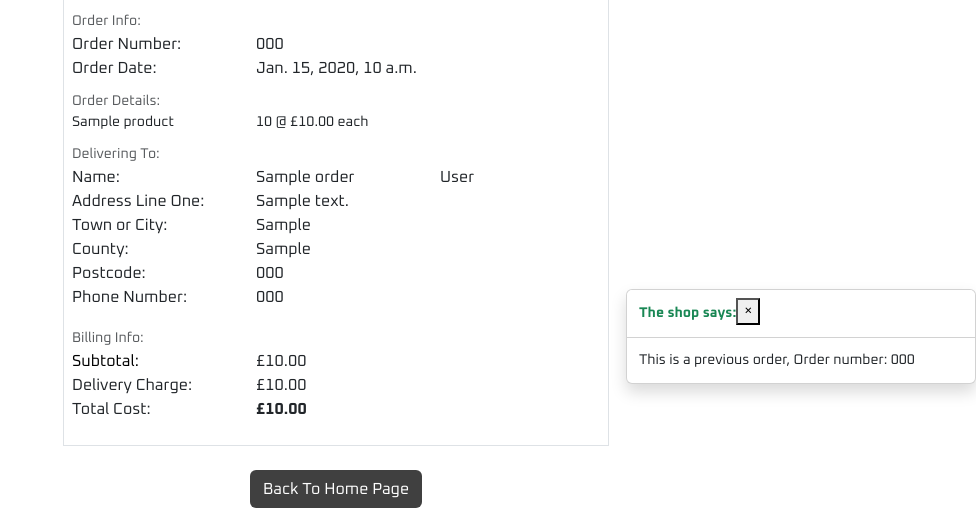
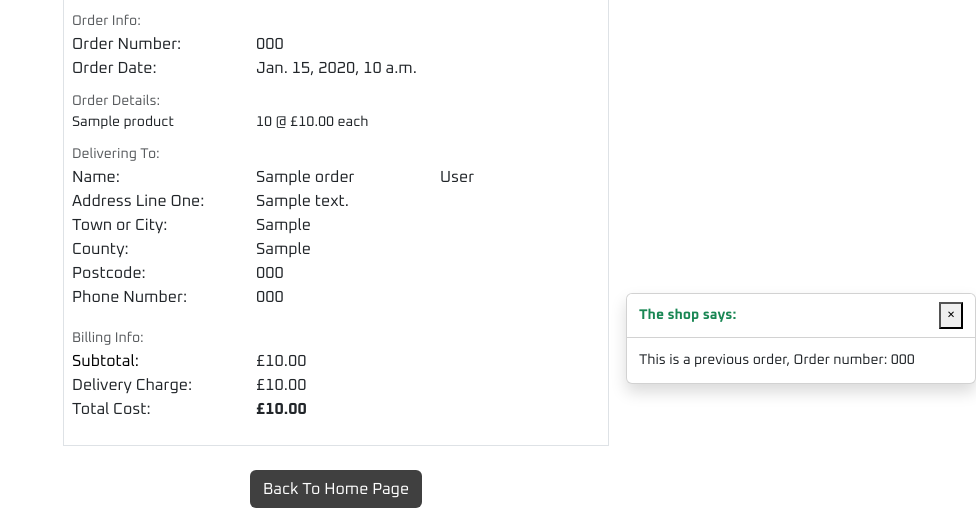
Before and after one commit to seanbrindley17/milestone-project-4, a Django app: page /profile/order_history/000/ in a window 1280 px wide. Shown: the part 416-928 px from the top of the page, without its empty margins (304-1280 px from the left). Run offline with Django 5.2, Linux system fonts and the light colour scheme; tables that the repository leaves empty hold one stand-in row (values such as "Sample post"); parts of the project's set-up code (start-up, migrations or seed data) failed here and were passed over; some libraries are stand-ins or nearby versions.

Commit message:
Change spacing in toast header to align close button to the right

```diff
--- a/templates/includes/toasts/toast-error.html
+++ b/templates/includes/toasts/toast-error.html
@@ -1,8 +1,8 @@
 <div class="toast custom-toast" role="alert" aria-live="assertive" aria-atomic="true" data-bs-autohide="false">
     <div class="toast-capper bg-danger"></div>
     <div class="toast-header">
-      <strong class="mr-auto text-success">Error! Something has gone awry!</strong>
-      <button type="button" class="ml-2 mb-1 close" data-bs-dismiss="toast" aria-label="Close">
+      <strong class="text-success">Error! Something has gone awry!</strong>
+      <button type="button" class="ms-auto close" data-bs-dismiss="toast" aria-label="Close">
         <span aria-hidden="true">&times;</span>
       </button>
     </div>
--- a/templates/includes/toasts/toast-info.html
+++ b/templates/includes/toasts/toast-info.html
@@ -1,8 +1,8 @@
 <div class="toast custom-toast" role="alert" aria-live="assertive" aria-atomic="true" data-bs-autohide="false">
     <div class="toast-capper bg-info"></div>
     <div class="toast-header">
-      <strong class="mr-auto text-success">The shop says:</strong>
-      <button type="button" class="ml-2 mb-1 close" data-bs-dismiss="toast" aria-label="Close">
+      <strong class="text-success">The shop says:</strong>
+      <button type="button" class="ms-auto close" data-bs-dismiss="toast" aria-label="Close">
         <span aria-hidden="true">&times;</span>
       </button>
     </div>
--- a/templates/includes/toasts/toast-warning.html
+++ b/templates/includes/toasts/toast-warning.html
@@ -1,8 +1,8 @@
 <div class="toast custom-toast" role="alert" aria-live="assertive" aria-atomic="true" data-bs-autohide="false">
     <div class="toast-capper bg-warning"></div>
     <div class="toast-header">
-      <strong class="mr-auto text-success">Warning</strong>
-      <button type="button" class="ml-2 mb-1 close" data-bs-dismiss="toast" aria-label="Close">
+      <strong class="text-success">Warning</strong>
+      <button type="button" class="ms-auto close" data-bs-dismiss="toast" aria-label="Close">
         <span aria-hidden="true">&times;</span>
       </button>
     </div>
```
